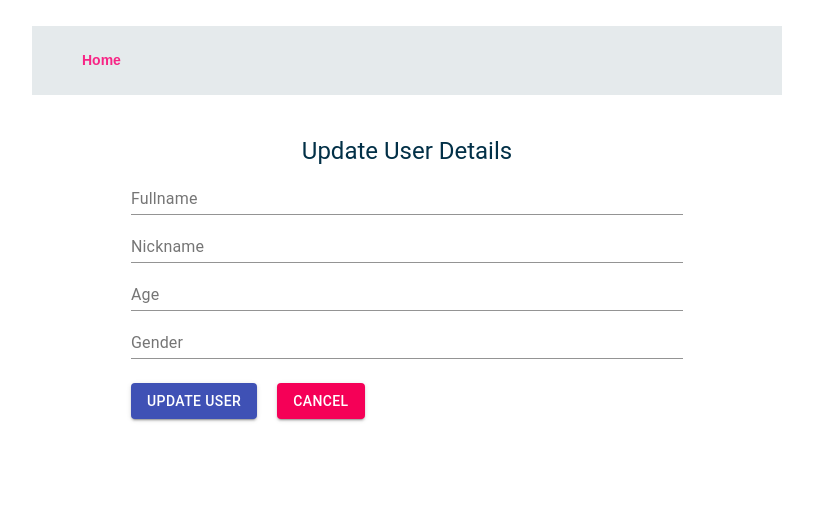
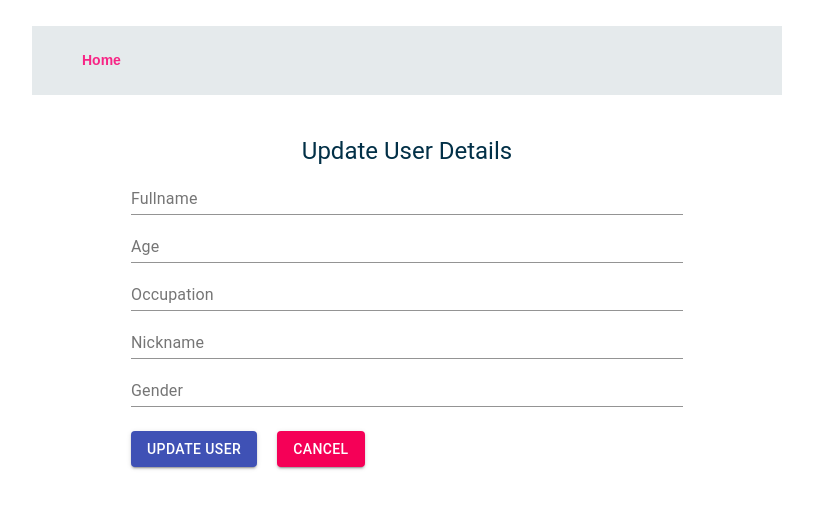
Before and after one commit to jcarroyos/datasketch, a React (Create React App) app in the folder front/: page /profile/1/edit in a window 1280 px wide. Shown: the top 508 px of the page, without its empty margins (233-1046 px from the left). Built offline with nearby package versions, Linux system fonts and the light colour scheme; no server answers; what react-native would draw is missing.

Commit message:
FIX labels to display all data in profile and edit profile

```diff
--- a/front/src/components/Profile.js
+++ b/front/src/components/Profile.js
@@ -48,10 +48,10 @@ const Profile = () => {
         </figure>
         <h2>{people.nickname}</h2>
         <span><strong>id:</strong> {people.id}</span>
-        <span><strong>fullName:</strong> {people.fullName}</span>
-        <span><strong>age:</strong> {people.age}</span>
-        <span><strong>occupation:</strong> {people.occupation}</span>
-        <span><strong>gender:</strong> {people.gender}</span>
+        <span><strong>Fullname:</strong> {people.fullname}</span>
+        <span><strong>Age:</strong> {people.age}</span>
+        <span><strong>Occupation:</strong> {people.occupation}</span>
+        <span><strong>Gender:</strong> {people.gender}</span>
 
       </div>
     </>
--- a/front/src/components/ProfileEdit.js
+++ b/front/src/components/ProfileEdit.js
@@ -9,16 +9,18 @@ import { useNavigate, useParams } from 'react-router-dom'
 
 const initialValue = {
     fullname: "",
-    nickname : "",
-    age : "",
-    gender : ""
+    age: "",
+    occupation : "",
+    nickname: "",
+    gender: "",
+    picture: "",
 }
 
 
 const ProfileEdit = () => {
 
     const [user, setUser] = useState(initialValue);
-    const {fullname, nickname, age, gender} = user;
+    const {fullname, nickname, age, gender, occupation} = user;
 
     const { id } = useParams();
 
@@ -61,12 +63,16 @@ const ProfileEdit = () => {
                     <Input onChange={(e) => onValueChange(e)} name="fullname" value={fullname || ''} />
                 </FormControl>
                 <FormControl>
+                    <InputLabel>Age</InputLabel>
+                    <Input onChange={(e) => onValueChange(e)} name="age" value={age || ''} />
+                </FormControl>
+                <FormControl>
+                    <InputLabel>Occupation</InputLabel>
+                    <Input onChange={(e) => onValueChange(e)} name="occupation" value={occupation || ''} />
+                </FormControl>
+                <FormControl>
                     <InputLabel>Nickname</InputLabel>
                     <Input onChange={(e) => onValueChange(e)} name="nickname" value={nickname || ''} />
-                </FormControl>
-                <FormControl>
-                    <InputLabel>Age</InputLabel>
-                    <Input onChange={(e) => onValueChange(e)} name="age" value={age || ''} />
                 </FormControl>
                 <FormControl>
                     <InputLabel>Gender</InputLabel>
```
